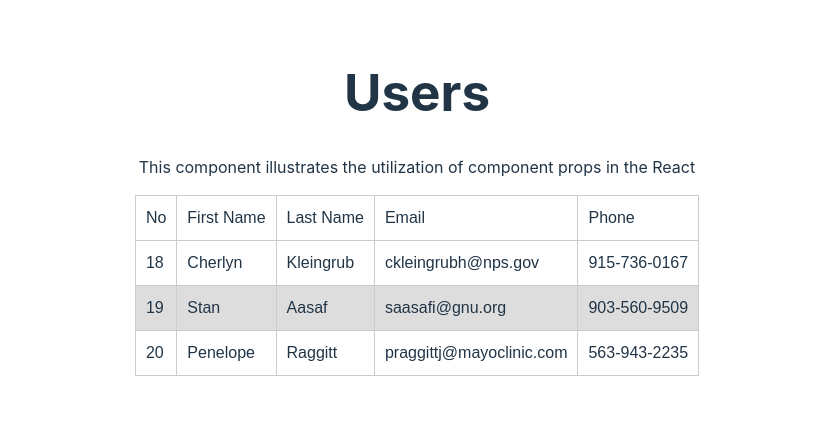
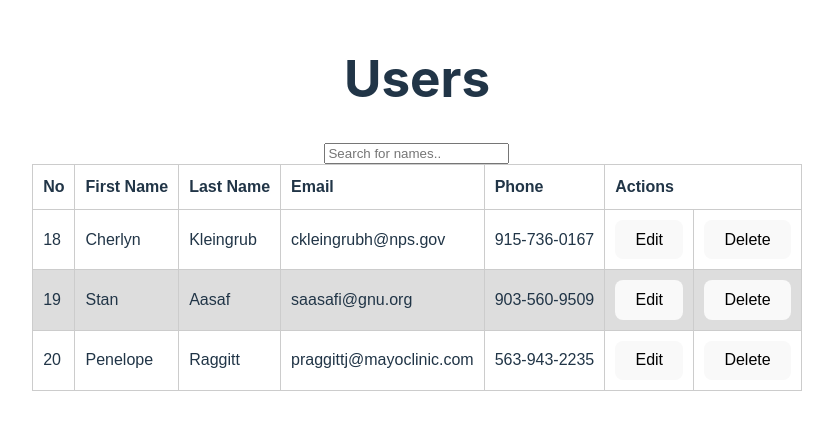
Before and after one commit to Satosh-J/master-react-five-day, a React (Vite) app: page / in a window 1280 px wide. Shown: the part 197-626 px from the top of the page, without its empty margins (223-1056 px from the left). Built offline with nearby package versions, Linux system fonts and the light colour scheme.

Commit message:
Day 2: Morining Session(State and Props)

```diff
--- a/src/App.tsx
+++ b/src/App.tsx
@@ -1,10 +1,37 @@
 import './App.css'
 import UsersTable from './components/UsersTable'
+
+
+const users = [
+  {
+    "id": 18,
+    "first_name": "Cherlyn",
+    "last_name": "Kleingrub",
+    "email": "ckleingrubh@nps.gov",
+    "phone": "915-736-0167",
+  },
+  {
+    "id": 19,
+    "first_name": "Stan",
+    "last_name": "Aasaf",
+    "email": "saasafi@gnu.org",
+    "phone": "903-560-9509",
+  },
+  {
+    "id": 20,
+    "first_name": "Penelope",
+    "last_name": "Raggitt",
+    "email": "praggittj@mayoclinic.com",
+    "phone": "563-943-2235",
+  }
+]
 
 function App() {
 
   return (
-    <UsersTable />
+    <UsersTable
+      users={users}
+    />
   )
 }
 
--- /dev/null
+++ b/src/components/EditableCell.tsx
@@ -0,0 +1,31 @@
+import { FC } from "react";
+
+interface UserRowProps {
+  name: string
+  value: string
+  onChange: (e: any) => void
+  isEditing: boolean
+}
+
+const EditableTableCell: FC<UserRowProps> = ({ name, value, onChange, isEditing = false }) => {
+
+
+  return (
+    <td className={isEditing ? 'editing' : ''}
+    >
+      {isEditing ? (
+        <input
+          type="text"
+          name={name}
+          className="form-control"
+          value={value}
+          onChange={onChange}
+        />
+      ) : (
+        value
+      )}
+    </td>
+  );
+};
+
+export default EditableTableCell;
--- /dev/null
+++ b/src/components/UserRow.tsx
@@ -0,0 +1,98 @@
+import { FC, useState } from "react";
+import EditableTableCell from "./EditableCell";
+
+interface UserRowProps {
+    user: User; // Assume UserData is the type for your user data
+    onEdit: (userId: ID, updatedUser: User) => void;
+    onDelete: (userId: ID) => void;
+}
+
+const editableFields = [
+    'first_name',
+    'last_name',
+    'email',
+    'phone',
+]
+
+const UserRow: FC<UserRowProps> = ({ user, onEdit, onDelete }) => {
+    const [isEditing, setIsEditing] = useState(false);
+    const [editedUser, setEditedUser] = useState({ ...user });
+
+    const handleEdit = () => {
+        if (isEditing) {
+            // Save changes
+            onEdit(user.id, editedUser);
+        } else {
+            // Start editing
+            setIsEditing(true);
+        }
+    };
+
+    const handleCancel = () => {
+        // Cancel editing and revert changes
+        setIsEditing(false);
+        setEditedUser({ ...user });
+    };
+
+    const handleSave = () => {
+        // Save changes
+        onEdit(user.id, editedUser);
+        setIsEditing(false);
+    };
+
+    const handleInputChange = (e: React.ChangeEvent<HTMLInputElement>) => {
+        // Update the edited user when input changes
+        setEditedUser({
+            ...editedUser,
+            [e.target.name]: e.target.value,
+        });
+    };
+
+
+
+    return (
+        <tr key={user.id}>
+            <td
+            >{user.id}</td>
+            {editableFields.map((field) => (
+                <EditableTableCell
+                    key={field}
+                    isEditing={isEditing}
+                    name={field}
+                    onChange={handleInputChange}
+                    value={editedUser[field as keyof object]}
+                />
+            ))}
+            <td
+            >
+                {
+                    isEditing ?
+                        <button onClick={handleCancel}
+                            className="btn btn-secondary"
+                        >
+                            Cancel
+                        </button> :
+                        <button
+                            className="btn btn-primary"
+                            onClick={handleEdit}>
+                            Edit
+                        </button>
+                }
+            </td>
+            <td
+            >
+                {
+                    isEditing ?
+                        <button onClick={handleSave}
+                            className="btn btn-primary"
+                        >Save</button> :
+                        <button onClick={() => onDelete(user.id)}
+                            className="btn btn-danger"
+                        >Delete</button>
+                }
+            </td>
+        </tr >
+    );
+};
+
+export default UserRow;
--- a/src/components/UsersTable.tsx
+++ b/src/components/UsersTable.tsx
@@ -1,50 +1,82 @@
-const users = [
-  {
-    "id": 18,
-    "first_name": "Cherlyn",
-    "last_name": "Kleingrub",
-    "email": "ckleingrubh@nps.gov",
-    "phone": "915-736-0167",
-  },
-  {
-    "id": 19,
-    "first_name": "Stan",
-    "last_name": "Aasaf",
-    "email": "saasafi@gnu.org",
-    "phone": "903-560-9509",
-  },
-  {
-    "id": 20,
-    "first_name": "Penelope",
-    "last_name": "Raggitt",
-    "email": "praggittj@mayoclinic.com",
-    "phone": "563-943-2235",
+// UsersTable.tsx
+
+import { FC, useState, useEffect } from "react";
+import UserRow from "./UserRow";
+
+interface UsersTableProps {
+  users: User[]
+}
+
+
+const UsersTable: FC<UsersTableProps> = ({ users }) => {
+
+  const [filter, setFilter] = useState('');
+
+  const handleDelete = (id: ID) => {
+    console.log('Delete: ', id)
   }
-]
-const UsersTable = () => {
+
+  const handleEdit = (id: ID) => {
+    console.log('Edit: ', id)
+  }
+  const [filteredUsers, setFilteredUsers] = useState<User[]>([]);
+
+  useEffect(() => {
+    // Simulating asynchronous data fetching
+    const fetchData = async () => {
+      try {
+        // Simulated API call delay
+        await new Promise(resolve => setTimeout(resolve, 1000));
+
+        // Filtering logic (simulated API response)
+        const filteredData = users.filter((user) => {
+          return Object.values(user).some((value) =>
+            value.toString().toLowerCase().includes(filter.toLowerCase())
+          );
+        });
+
+        // Update state with filtered data
+        setFilteredUsers(filteredData);
+      } catch (error) {
+        console.error('Error fetching data:', error);
+      }
+    };
+
+    // Call fetchData when the filter or users change
+    fetchData();
+  }, [filter, users]);
+
   return (
     <div>
       <h1>Users</h1>
-      <p>This component illustrates the utilization of component props in the React</p>
-      <table>
+      <input type="text"
+        value={filter}
+        className="form-control my-2"
+        placeholder="Search for names.."
+        title="Type in a name"
+        onChange={(e) => setFilter(e.target.value)}
+      />
+
+      <table className="table table-striped table-bordered">
         <thead>
           <tr>
-            <td>No</td>
-            <td>First Name</td>
-            <td>Last Name</td>
-            <td>Email</td>
-            <td>Phone</td>
+            <th>No</th>
+            <th>First Name</th>
+            <th>Last Name</th>
+            <th>Email</th>
+            <th>Phone</th>
+            <th colSpan={2}>Actions</th>
           </tr>
         </thead>
         <tbody>
-          {users.map(item => (
-            <tr key={`${item.id}`}>
-              <td>{item.id}</td>
-              <td>{item.first_name}</td>
-              <td>{item.last_name}</td>
-              <td>{item.email}</td>
-              <td>{item.phone}</td>
-            </tr>))}
+          {filteredUsers.map((user) => (
+            <UserRow
+              key={user.id}
+              user={user}
+              onEdit={() => handleEdit(user.id)}
+              onDelete={() => handleDelete(user.id)}
+            />
+          ))}
         </tbody>
       </table>
     </div>
```
Also changed, not shown: src/@types/type.d.ts (added, +9 -0 lines).
